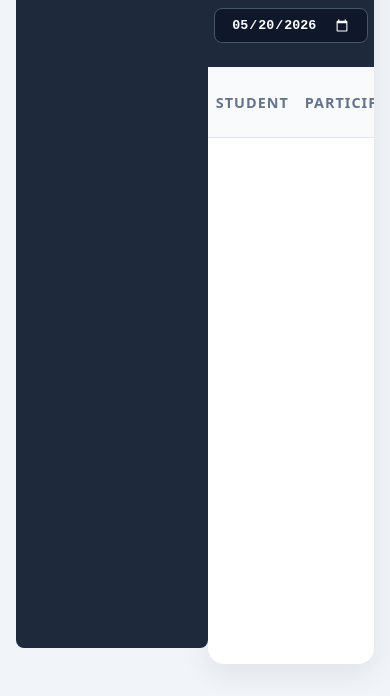
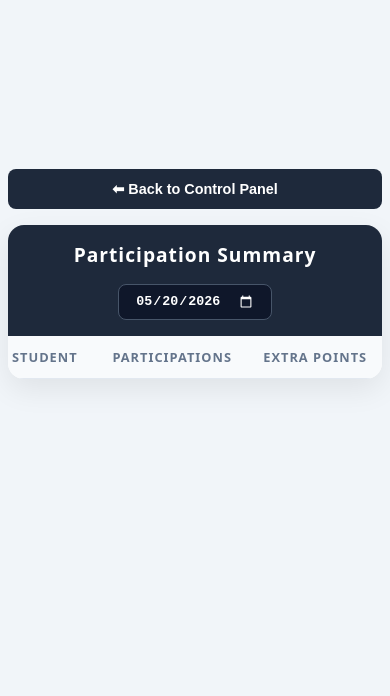
Before and after one commit to DiverCesar/WebAttendances, a plain HTML site: page dashboard.html in a window 390 px wide. Shown: the part 148-844 px from the top of the page. Drawn offline with nearby package versions, Linux system fonts and the light colour scheme; no server answers.

Commit message:
Fixing responsive dashboard

```diff
--- a/css/dashboard.css
+++ b/css/dashboard.css
@@ -169,24 +169,35 @@ body.teacher-dashboard {
 
 /* Celular (Smartphones) - Max 768px */
 @media (max-width: 768px) {
+    /* FORZAMOS LA PILA VERTICAL PARA EVITAR QUE EL BOTÓN ROMPA LA PANTALLA */
+    body.teacher-dashboard {
+        flex-direction: column;
+        padding: 1rem 0.5rem;
+    }
+
     .dashboard-header {
         flex-direction: column;
-        gap: 1.5rem;
-        padding: 1.5rem 1rem;
+        gap: 1rem;
+        padding: 1rem;
         text-align: center;
+    }
+
+    .dashboard-header h1 {
+        font-size: 1.2rem;
     }
 
     .summary-table th,
     .summary-table td {
-        padding: 1rem 0.5rem;
-        font-size: 0.9rem;
+        /* Reducimos drásticamente los paddings X y Y para celulares */
+        padding: 0.75rem 0.25rem;
+        font-size: 0.8rem;
     }
 
     .summary-table td.col-student {
-        font-size: 0.95rem;
+        font-size: 0.85rem;
     }
 
-    /* Controlar el botón "Back" que tiene estilos en línea absolutos */
+    /* Reposicionamos el botón Back para que sea un botón superior normal */
     body.teacher-dashboard > a {
         position: relative !important;
         top: 0 !important;
@@ -196,9 +207,11 @@ body.teacher-dashboard {
         text-align: center;
         width: 100%;
         box-sizing: border-box;
+        padding: 0.75rem !important;
+        font-size: 0.9rem;
     }
 
     .table-container {
-        margin-top: 10px !important;
+        margin-top: 0 !important;
     }
 }
```
Also changed, not shown: css/tracker.css (+14 -7 lines).
